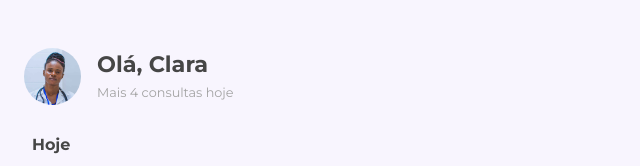
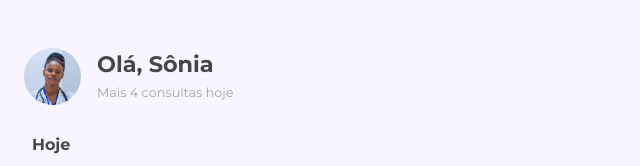
Before and after one commit to croccodolli/consultas-clinicas, a plain HTML site: page index.html in a window 1280 px wide. Shown: the top 166 px of the page, 0-640 px from the left. Drawn offline with Linux system fonts and the light colour scheme.

Commit message:
Voltando ao nome original da médica.

```diff
--- a/index.html
+++ b/index.html
@@ -11,7 +11,7 @@
         <div class="cabecalho__container">
             <img src="img/perfil-1.jpg" alt="avatar do usuário" class="container__avatar">
             <div class="container__usuario">
-                <h1 class="usuario__titulo">Olá, Clara</h1>
+                <h1 class="usuario__titulo">Olá, Sônia</h1>
                 <p class="usuario__subtitulo">Mais 4 consultas hoje</p>
             </div>
         </div>
```
